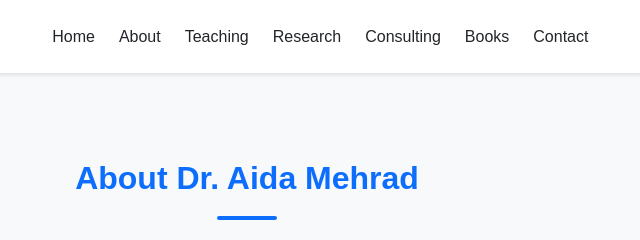
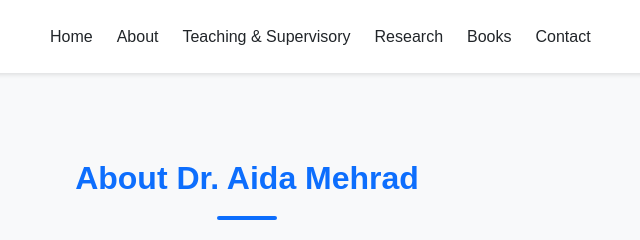
Before and after one commit to Manimit10/portfolio-alma, a plain HTML site: page about.html in a window 1280 px wide. Shown: the top 240 px of the page, 393-1033 px from the left. Drawn offline with Linux system fonts and the light colour scheme.

Commit message:
all links and pages are updated.

```diff
--- a/about.html
+++ b/about.html
@@ -27,9 +27,8 @@
             <ul class="nav-links">
                 <li><a href="index.html">Home</a></li>
                 <li><a href="about.html">About</a></li>
-                <li><a href="teaching.html">Teaching</a></li>
+                <li><a href="teaching.html">Teaching & Supervisory</a></li>
                 <li><a href="research.html">Research</a></li>
-                <li><a href="consulting.html">Consulting</a></li>
                 <li><a href="books.html">Books</a></li>
                 <li><a href="contact.html">Contact</a></li>
             </ul>
```
Also changed, not shown: books.html (+1 -2 lines), contact.html (+1 -2 lines), index.html (+2 -3 lines), research.html (+1 -2 lines), teaching.html (+1 -2 lines).
